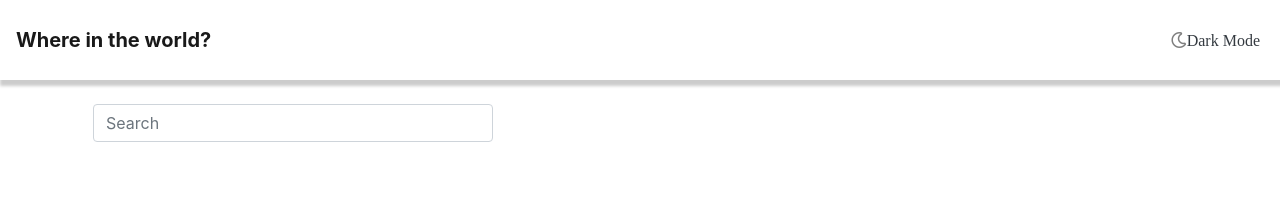
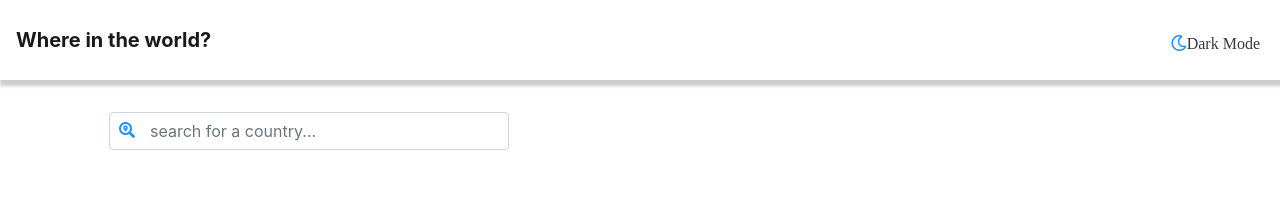
Before and after one commit to ellietms/Where-to-go, a React (Create React App) app: page / in a window 1280 px wide. Shown: the top 208 px of the page. Built offline with nearby package versions, Linux system fonts and the light colour scheme.

Commit message:
add changes for search

```diff
--- a/src/App.css
+++ b/src/App.css
@@ -10,6 +10,27 @@
 
 .input-group > .form-control{
   width:400px;
+}
+.inputWithIcon input[type=text]{
+  padding-left: 40px;
+}
+
+.inputWithIcon{
+  position:relative;
+  color: #aaa;
+  transition: .3s;
+}
+i{
+  left: 10px;
+  padding-top: 10px;
+  color: dodgerblue;
+}
+.inputWithIcon input[type = text]:focus + i {
+  color: dodgerblue;
+}
+
+.inputWithIcon i {
+  position: absolute;
 }
 
 .form-control{
--- a/src/Search.js
+++ b/src/Search.js
@@ -5,11 +5,14 @@ import 'bootstrap/dist/css/bootstrap.css';
 const Search = () => {
 return(
     <div className="mt-5 col-7 col-sm-9  col-md-6 col-lg-3 col-xl-3 mb-sm-2 mb-md-2 mb-lg-3 mt-lg-3 p-2 ">
-    <form className="form-inline">
-    <div className="input-group">
-    <input type="text" className="form-control" placeholder="Search"/>
-    </div>
-    </form>
+        <nav class="navbar d-flex col-12 col-sm-12">
+            <form >
+                    <div class="inputWithIcon">
+                    <i class="fas fa-search-location"></i>
+                    <input type="text" id="searchInput" class="form-control" placeholder="search for a country..." aria-label="Username" aria-describedby="basic-addon1"/>
+                    </div>
+            </form>
+            </nav>
     </div>
 )
 }
```
